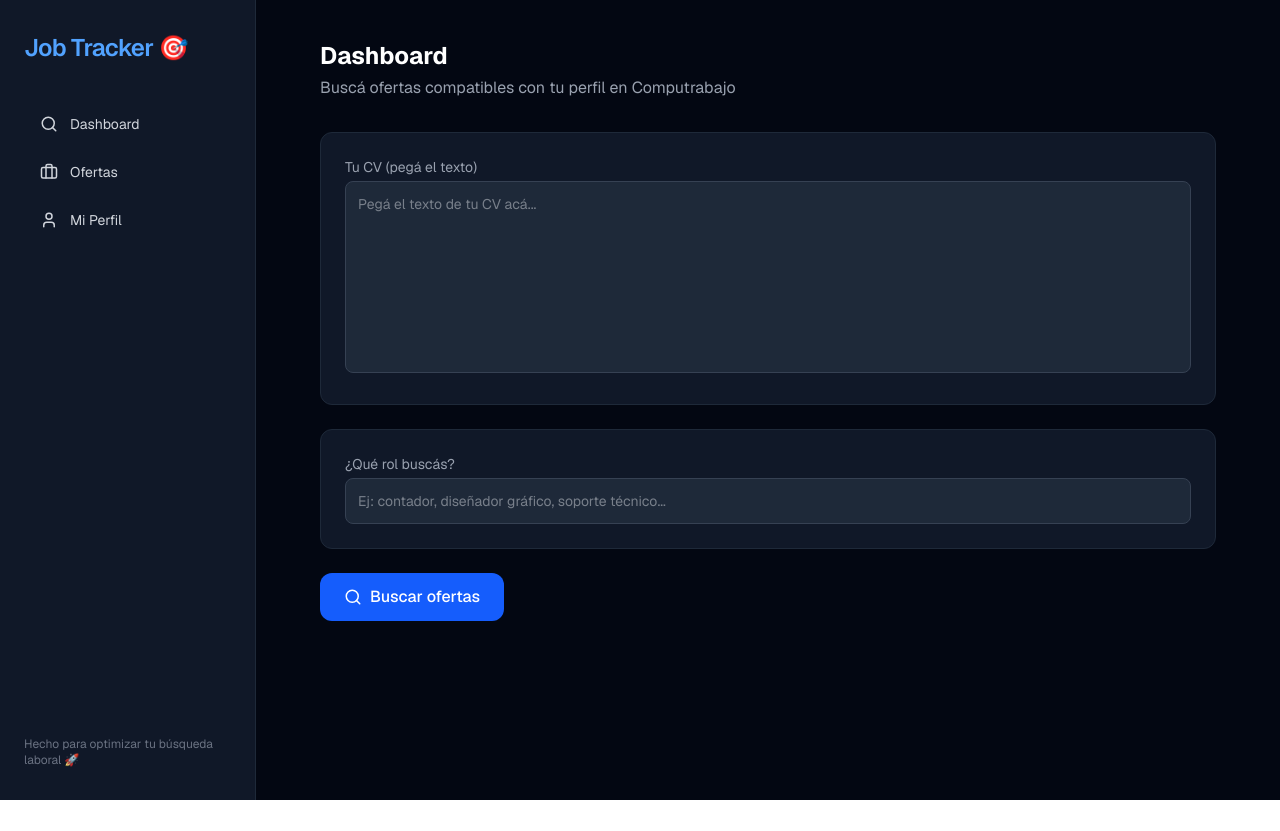
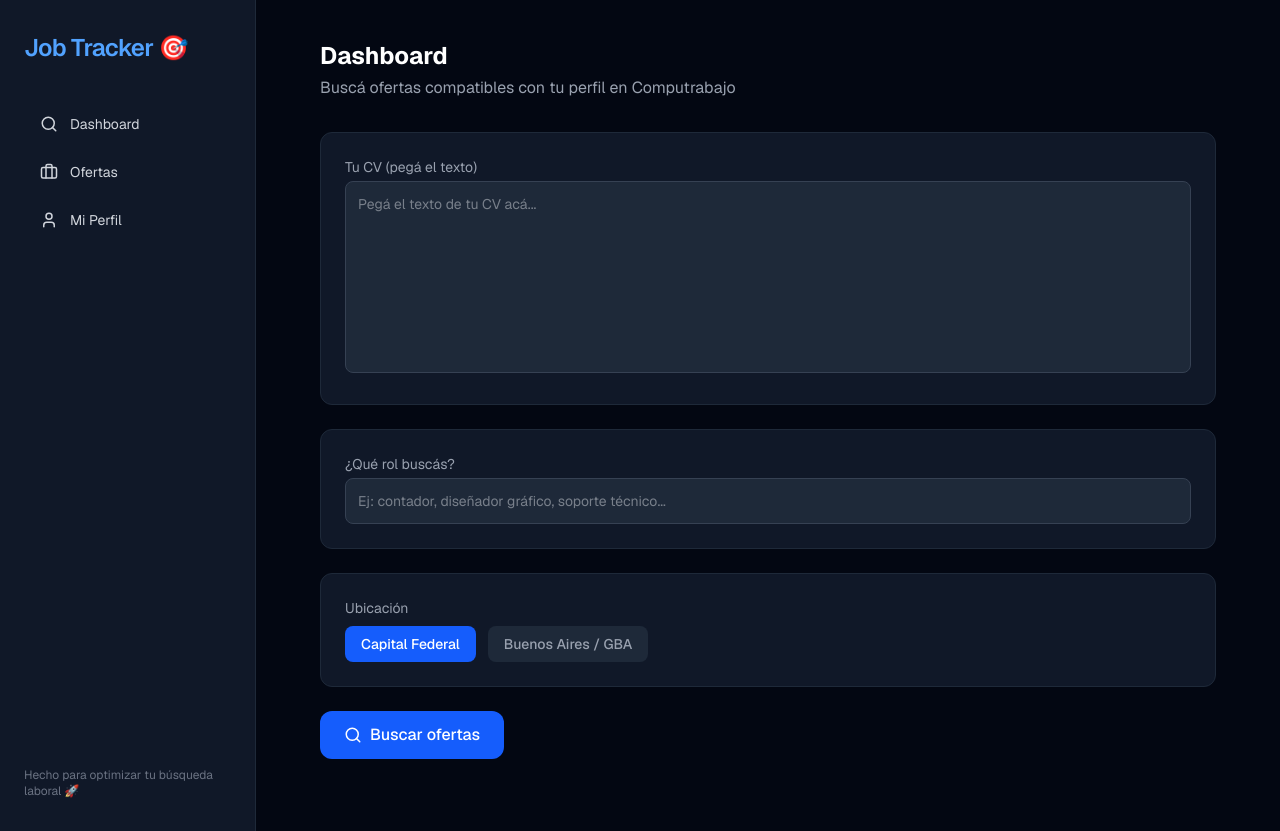
Before and after one commit to LorenBJ/job-tracker, a Next.js app: page / in a window 1280 px wide. Before the commit the page ends 800 px from the top, so only its background shows below. Built offline with nearby package versions, Linux system fonts and the light colour scheme.

Commit message:
upgrade busqueda

```diff
--- a/app/page.js
+++ b/app/page.js
@@ -5,6 +5,7 @@ import { Search, Loader } from "lucide-react"
 export default function Home() {
   const [cv, setCv] = useState("")
   const [rol, setRol] = useState("")
+  const [ubicacion, setUbicacion] = useState("capital-federal")
   const [resultado, setResultado] = useState(null)
   const [cargando, setCargando] = useState(false)
   const [error, setError] = useState(null)
@@ -27,7 +28,7 @@ export default function Home() {
       const res = await fetch("/api/buscar", {
         method: "POST",
         headers: { "Content-Type": "application/json" },
-        body: JSON.stringify({ cv, rol }),
+        body: JSON.stringify({ cv, rol, ubicacion }),
       })
 
       const data = await res.json()
@@ -69,6 +70,32 @@ export default function Home() {
         />
       </div>
 
+      <div className="bg-gray-900 border border-gray-800 rounded-xl p-6 mb-6">
+        <label className="text-sm text-gray-400 block mb-2">Ubicación</label>
+        <div className="flex gap-3">
+          <button
+            onClick={() => setUbicacion("capital-federal")}
+            className={`px-4 py-2 rounded-lg text-sm font-medium transition ${
+              ubicacion === "capital-federal"
+                ? "bg-blue-600 text-white"
+                : "bg-gray-800 text-gray-400 hover:text-white"
+            }`}
+          >
+            Capital Federal
+          </button>
+          <button
+            onClick={() => setUbicacion("buenos-aires-gba")}
+            className={`px-4 py-2 rounded-lg text-sm font-medium transition ${
+              ubicacion === "buenos-aires-gba"
+                ? "bg-blue-600 text-white"
+                : "bg-gray-800 text-gray-400 hover:text-white"
+            }`}
+          >
+            Buenos Aires / GBA
+          </button>
+        </div>
+      </div>
+
       {error && (
         <div className="bg-red-900/30 border border-red-700 text-red-400 rounded-xl p-4 mb-6 text-sm">
           {error}
```
